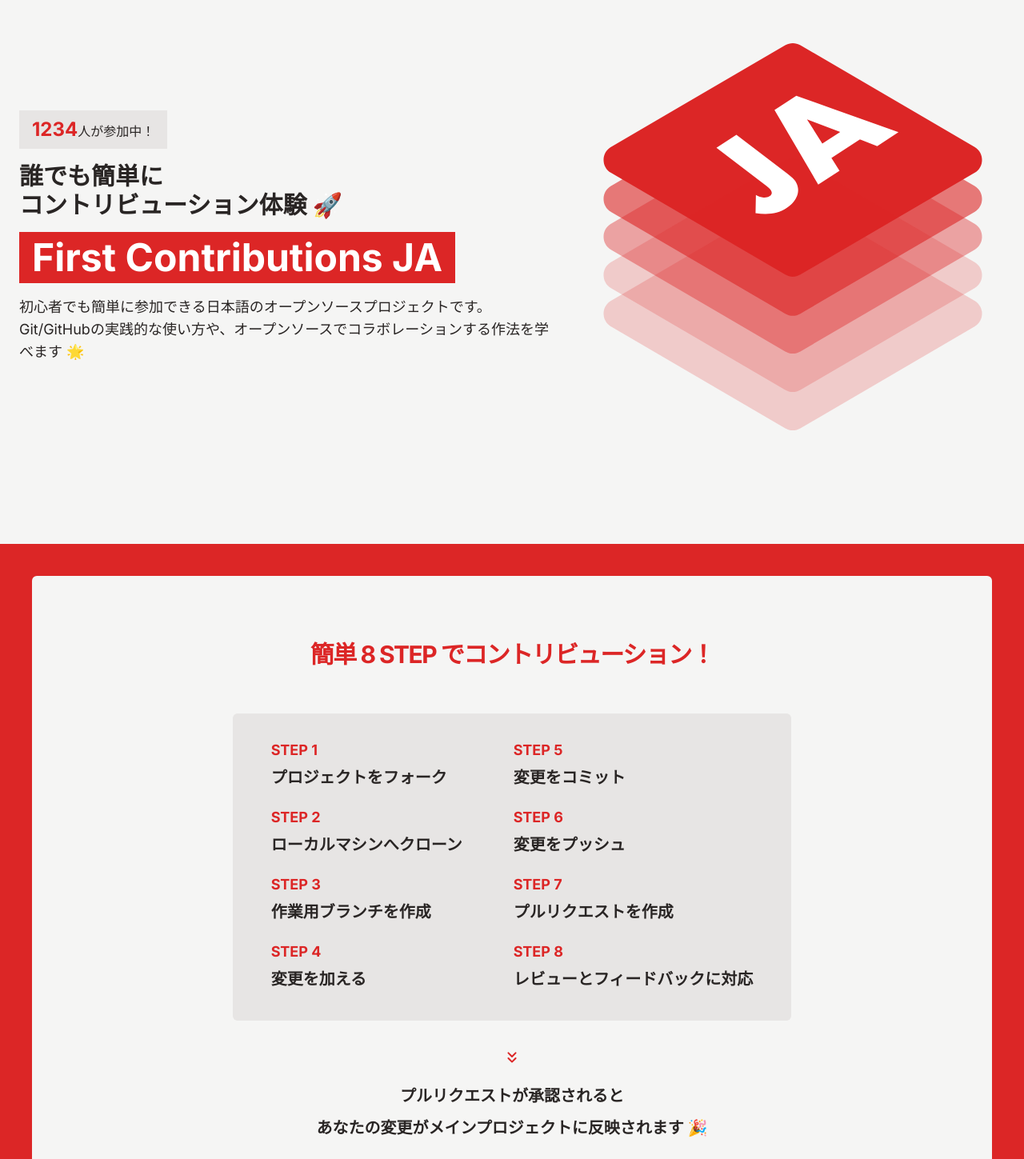
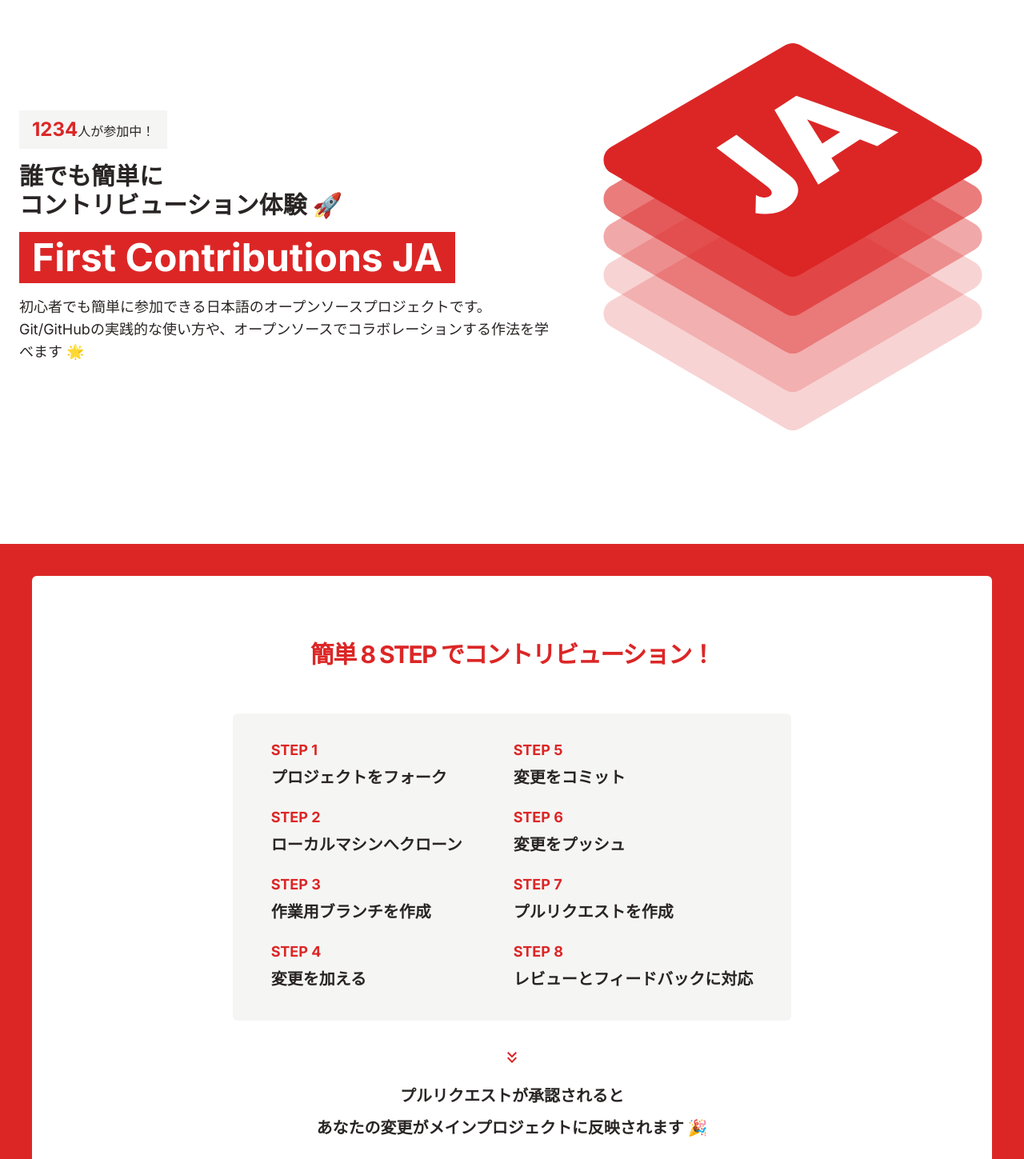
Before and after one commit to first-contributions-ja/first-contributions-ja.github.io, a Next.js app: page / in a window 1280 px wide. Shown: the part 120-1569 px from the top of the page at 80% size. Built offline with nearby package versions, Linux system fonts and the light colour scheme.

Commit message:
🐛 fix: カラーの変更・スタイルの微調整

```diff
--- a/src/app/layout.tsx
+++ b/src/app/layout.tsx
@@ -43,9 +43,7 @@
 }>) {
   return (
     <html lang="ja">
-      <body
-        className={`${inter.variable} ${notojp.variable} bg-stone-100 text-stone-800`}
-      >
+      <body className={`${inter.variable} ${notojp.variable} text-stone-800`}>
         <Header />
         {children}
         <Footer />
--- a/src/app/page.tsx
+++ b/src/app/page.tsx
@@ -3,18 +3,18 @@
 export const BASE_PATH = basePath ? basePath : "";
 import GitHubIcon from "@mui/icons-material/GitHub";
 import { SITE_NAME } from "../../lib/constants";
-import KeyboardDoubleArrowDownRoundedIcon from "@mui/icons-material/KeyboardDoubleArrowDownRounded";
+import KeyboardDoubleArrowDownSharpIcon from "@mui/icons-material/KeyboardDoubleArrowDownSharp";
 
 export default function Home() {
   return (
     <>
-      <section className=" mx-auto mt-20 lg:mt-4 lg:-mb-4 max-w-2xl px-6 lg:flex lg:h-screen lg:max-w-7xl lg:items-center  lg:gap-10">
+      <section className=" mx-auto mt-20 max-w-2xl px-6 lg:-mb-4 lg:mt-4 lg:flex lg:h-screen lg:max-w-7xl lg:items-center  lg:gap-10">
         <div className="lg:flex-1">
-          <p className="hidden bg-stone-200 px-4 py-2 lg:inline-block">
+          <p className="hidden bg-stone-100 px-4 py-2 lg:inline-block">
             <span className="text-2xl font-bold text-red-600">1234</span>
             人が参加中！
           </p>
-          <div className="my-4 w-full lg:hidden">
+          <div className="my-8 w-full lg:hidden">
             <Image
               src={`${BASE_PATH}/logo.svg`}
               width={640}
@@ -28,10 +28,10 @@
             <br />
             コントリビューション体験 🚀
           </p>
-          <h2 className="mt-4 inline-block hidden bg-red-600 px-4 py-2 text-5xl font-bold text-white lg:inline-block">
+          <h2 className="mt-4 hidden bg-red-600 px-4 py-2 text-5xl font-bold text-white lg:inline-block">
             {SITE_NAME}
           </h2>
-          <div className="mt-6 text-sm leading-relaxed lg:mt-4 lg:text-lg">
+          <div className="mt-4 text-sm leading-relaxed lg:text-lg">
             <p>
               初心者でも簡単に参加できる日本語のオープンソースプロジェクトです。
             </p>
@@ -50,57 +50,57 @@
             className="w-full"
           />
         </div>
-        <p className="mx-auto mb-10 mt-5 rounded-sm bg-stone-200 px-4 py-2 text-center lg:hidden">
+        <p className="mx-auto mb-10 mt-5 rounded-sm bg-stone-100 px-4 py-2 text-center lg:hidden">
           <span className="text-2xl font-bold text-red-600">1234</span>
           人が参加中！
         </p>
       </section>
 
-      <section className="bg-red-600 p-6 pt-8  pb-0 md:px-10 md:pt-10">
-        <div className="rounded-md bg-stone-100 px-5 pt-12 pb-16 md:p-20 md:pt-8">
-          <h2 className="text-center text-xl font-bold tracking-tighter md:pt-12 md:pb-4 md:text-3xl text-red-600">
+      <section className="bg-red-600 p-6 pb-0  pt-8 md:px-10 md:pt-10">
+        <div className="rounded-md bg-white px-5 pb-16 pt-12 md:p-20 md:pt-8">
+          <h2 className="text-center text-xl font-bold tracking-tighter text-red-600 md:pb-4 md:pt-12 md:text-3xl">
             簡単 8 STEP でコントリビューション！
           </h2>
-          <ul className="rounded-md lg:bg-stone-200 lg:px-12 lg:pt-8 lg:pb-4 lg:flex lg:gap-16 mx-auto w-fit mt-8 px-2 list-inside font-bold lg:mb-8 lg:mt-10 text-lg md:text-xl md:leading-loose">
+          <ul className="mx-auto mt-8 w-fit list-inside rounded-md px-2 text-lg font-bold md:text-xl md:leading-loose lg:mb-8 lg:mt-10 lg:flex lg:gap-16 lg:bg-stone-100 lg:px-12 lg:pb-4 lg:pt-8">
             <div>
               <li className="pb-4">
-                <p className="mr-6 text-red-600 text-sm md:text-lg">STEP 1</p>
+                <p className="mr-6 text-sm text-red-600 md:text-lg">STEP 1</p>
                 プロジェクトをフォーク
               </li>
               <li className="pb-4">
-                <p className="mr-6 text-red-600 text-sm md:text-lg">STEP 2</p>
+                <p className="mr-6 text-sm text-red-600 md:text-lg">STEP 2</p>
                 ローカルマシンへクローン
               </li>
               <li className="pb-4">
-                <p className="mr-6 text-red-600 text-sm md:text-lg">STEP 3</p>
+                <p className="mr-6 text-sm text-red-600 md:text-lg">STEP 3</p>
                 作業用ブランチを作成
               </li>
               <li className="pb-4">
-                <p className="mr-6 text-red-600 text-sm md:text-lg">STEP 4</p>
+                <p className="mr-6 text-sm text-red-600 md:text-lg">STEP 4</p>
                 変更を加える
               </li>
             </div>
             <div>
               <li className="pb-4">
-                <p className="mr-6 text-red-600 text-sm md:text-lg">STEP 5</p>
+                <p className="mr-6 text-sm text-red-600 md:text-lg">STEP 5</p>
                 変更をコミット
               </li>
               <li className="pb-4">
-                <p className="mr-6 text-red-600 text-sm md:text-lg">STEP 6</p>
+                <p className="mr-6 text-sm text-red-600 md:text-lg">STEP 6</p>
                 変更をプッシュ
               </li>
               <li className="pb-4">
-                <p className="mr-6 text-red-600 text-sm md:text-lg">STEP 7</p>
+                <p className="mr-6 text-sm text-red-600 md:text-lg">STEP 7</p>
                 プルリクエストを作成
               </li>
               <li className="pb-4">
-                <p className="mr-6 text-red-600 text-sm md:text-lg">STEP 8</p>
+                <p className="mr-6 text-sm text-red-600 md:text-lg">STEP 8</p>
                 レビューとフィードバックに対応
               </li>
             </div>
           </ul>
           <div className="mb-8 text-center font-bold leading-7 md:text-xl md:leading-loose">
-            <KeyboardDoubleArrowDownRoundedIcon className="mb-4 text-6xl text-red-600" />
+            <KeyboardDoubleArrowDownSharpIcon className="mb-4 text-6xl text-red-600" />
             <p>プルリクエストが承認されると</p>
             <p>あなたの変更がメインプロジェクトに反映されます 🎉</p>
           </div>
--- a/src/components/footer.tsx
+++ b/src/components/footer.tsx
@@ -2,7 +2,7 @@
 
 export default function Footer() {
   return (
-    <footer className="py-4 text-center bg-red-600 text-white">
+    <footer className="bg-red-600 py-4 text-center text-white">
       <small>&copy; {SITE_NAME}</small>
     </footer>
   );
```
